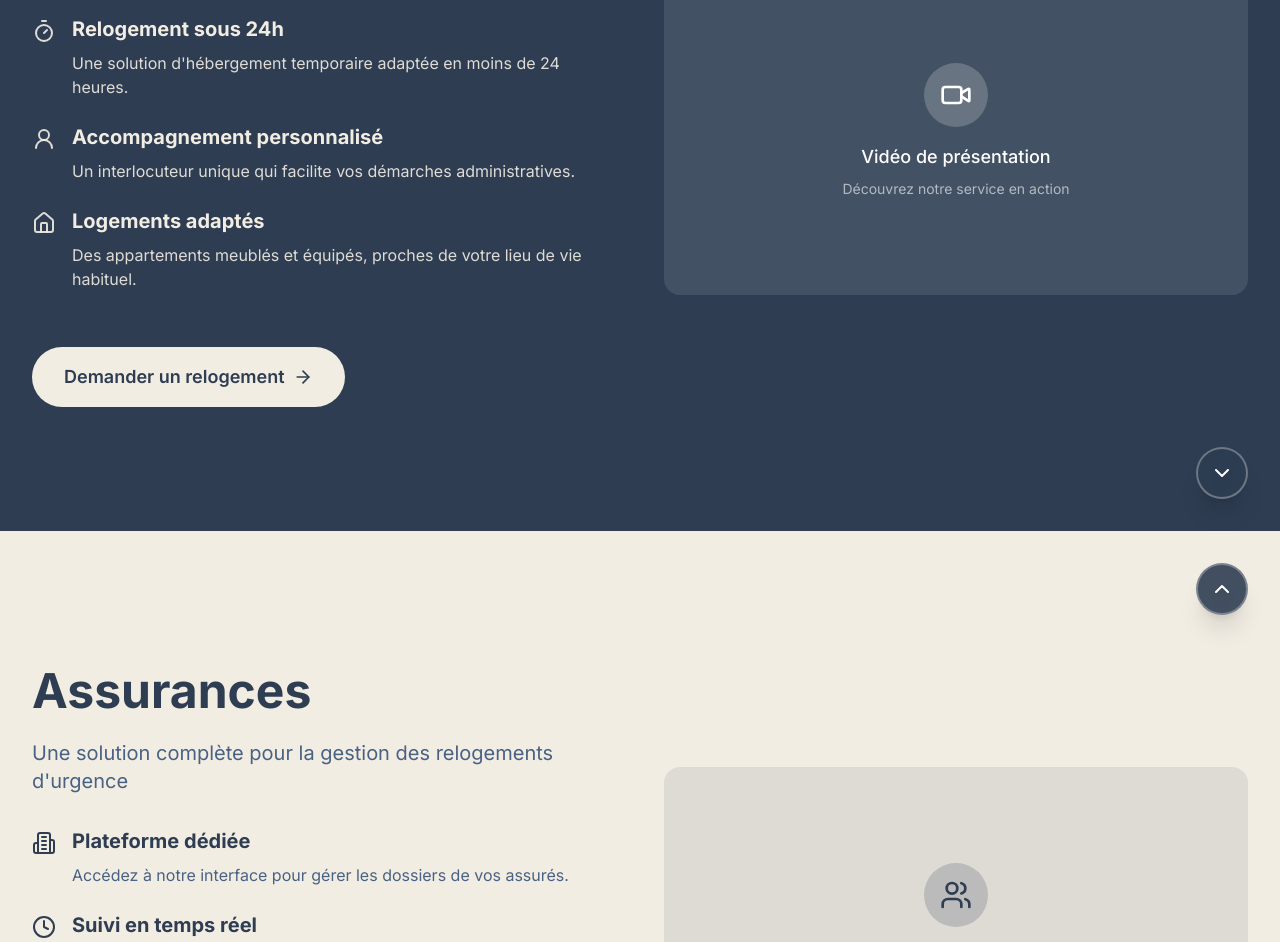
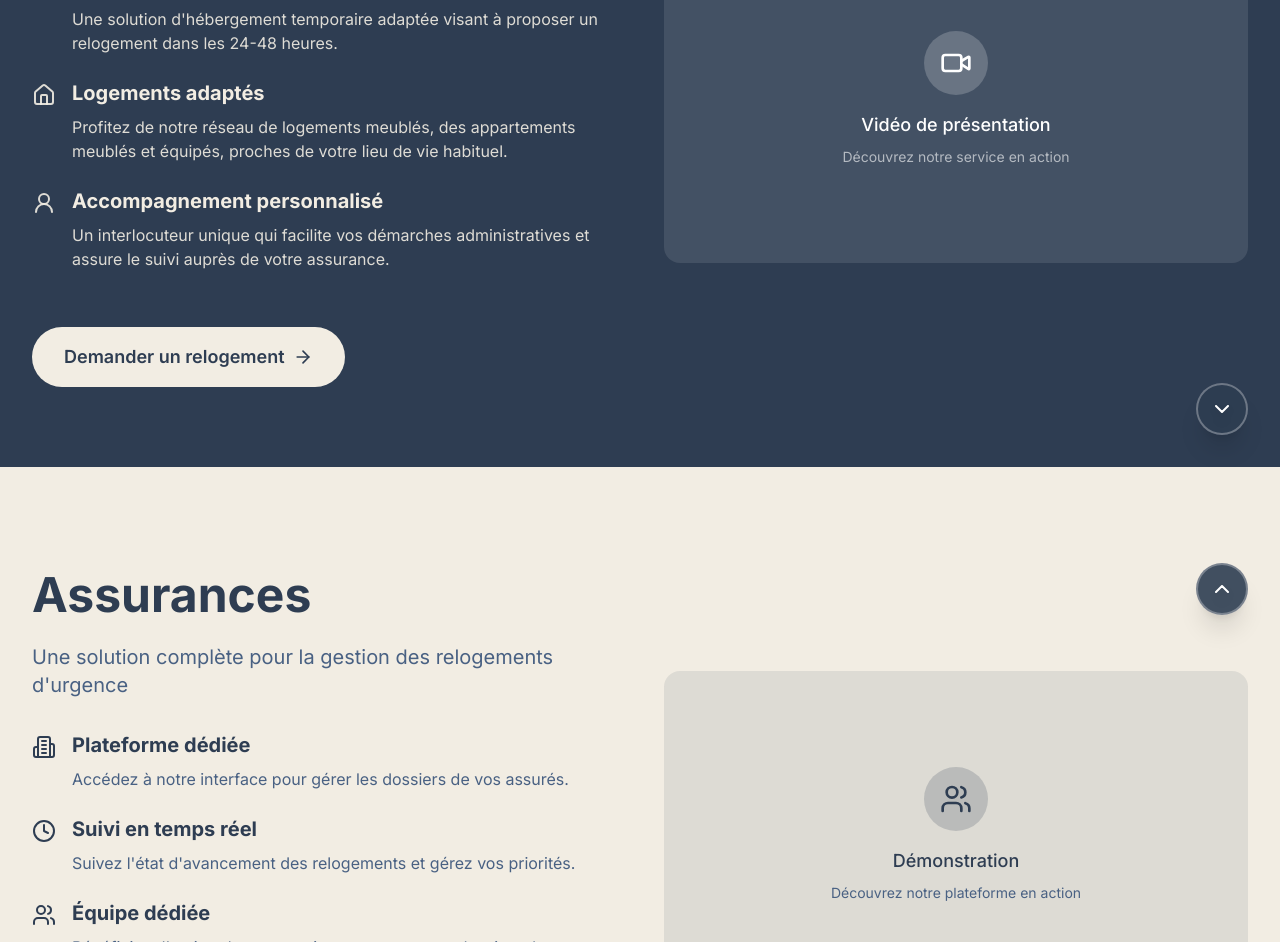
Before and after one commit to valcourgeau/sini, a Next.js app: page / in a window 1280 px wide. Shown: the part 1070-2012 px from the top of the page. Built offline with nearby package versions, Linux system fonts and the light colour scheme.

Commit message:
feat: add fixed header

```diff
--- a/src/app/page.tsx
+++ b/src/app/page.tsx
@@ -87,9 +87,9 @@ export default function HomePage() {
       </section>
 
       {/* Second Section - Blue Background */}
-      <section id="sinistres" className="relative bg-primary min-h-[100vh] flex items-center justify-center text-primary-foreground">
-        <div className="absolute top-8 right-8">
-          <NavigationArrow direction="up" targetId="header" position="top" />
+      <section id="sinistres" className="relative bg-primary min-h-[calc(100vh-4rem)] flex items-center justify-center text-primary-foreground">
+        <div className="absolute top-24 right-8">
+          <NavigationArrow direction="up" targetId="home" position="top" />
         </div>
         <div className="absolute bottom-8 right-8">
           <NavigationArrow direction="down" targetId="assurances" position="bottom" />
@@ -109,9 +109,19 @@ export default function HomePage() {
                 <div className="flex items-start gap-4">
                   <Timer className="h-6 w-6 text-secondary/90 mt-1 flex-shrink-0" />
                   <div>
-                    <h3 className="text-xl font-bold mb-2 text-secondary">Relogement sous 24h</h3>
+                    <h3 className="text-xl font-bold mb-2 text-secondary">Rapidité de relogement</h3>
                     <p className="text-secondary/90">
-                      Une solution d'hébergement temporaire adaptée en moins de 24 heures.
+                      Une solution d'hébergement temporaire adaptée visant à proposer un relogement dans les 24-48 heures.
+                    </p>
+                  </div>
+                </div>
+
+                <div className="flex items-start gap-4">
+                  <Home className="h-6 w-6 text-secondary/90 mt-1 flex-shrink-0" />
+                  <div>
+                    <h3 className="text-xl font-bold mb-2 text-secondary">Logements adaptés</h3>
+                    <p className="text-secondary/90">
+                      Profitez de notre réseau de logements meublés, des appartements meublés et équipés, proches de votre lieu de vie habituel.
                     </p>
                   </div>
                 </div>
@@ -121,17 +131,7 @@ export default function HomePage() {
                   <div>
                     <h3 className="text-xl font-bold mb-2 text-secondary">Accompagnement personnalisé</h3>
                     <p className="text-secondary/90">
-                      Un interlocuteur unique qui facilite vos démarches administratives.
-                    </p>
-                  </div>
-                </div>
-
-                <div className="flex items-start gap-4">
-                  <Home className="h-6 w-6 text-secondary/90 mt-1 flex-shrink-0" />
-                  <div>
-                    <h3 className="text-xl font-bold mb-2 text-secondary">Logements adaptés</h3>
-                    <p className="text-secondary/90">
-                      Des appartements meublés et équipés, proches de votre lieu de vie habituel.
+                      Un interlocuteur unique qui facilite vos démarches administratives et assure le suivi auprès de votre assurance.
                     </p>
                   </div>
                 </div>
@@ -174,8 +174,8 @@ export default function HomePage() {
       </section>
 
       {/* Third Section - Sand Background */}
-      <section id="assurances" className="relative bg-secondary min-h-[100vh] flex items-center justify-center">
-        <div className="absolute top-8 right-8">
+      <section id="assurances" className="relative bg-secondary min-h-[calc(100vh-4rem)] flex items-center justify-center">
+        <div className="absolute top-24 right-8">
           <NavigationArrow direction="up" targetId="sinistres" position="top" />
         </div>
         <div className="absolute bottom-8 right-8">
@@ -250,8 +250,8 @@ export default function HomePage() {
       </section>
 
       {/* Fourth Section - Blue Background */}
-      <section id="hosts" className="relative bg-primary min-h-[100vh] flex items-center justify-center text-primary-foreground">
-        <div className="absolute top-8 right-8">
+      <section id="hosts" className="relative bg-primary min-h-[calc(100vh-4rem)] flex items-center justify-center text-primary-foreground">
+        <div className="absolute top-24 right-8">
           <NavigationArrow direction="up" targetId="assurances" position="top" />
         </div>
 
--- a/src/components/layout/header.tsx
+++ b/src/components/layout/header.tsx
@@ -8,7 +8,10 @@ export function Header() {
   const [isMenuOpen, setIsMenuOpen] = useState(false);
 
   return (
-    <header id="header" className="bg-background border-b border-border">
+    <header
+      id="header"
+      className="sticky top-0 z-50 bg-background/95 backdrop-blur-sm border-b border-border"
+    >
       <div className="container mx-auto px-4 md:px-6">
         <div className="flex h-16 items-center justify-between">
           <div className="flex items-center">
--- a/src/components/ui/navigation-arrow.tsx
+++ b/src/components/ui/navigation-arrow.tsx
@@ -12,9 +12,10 @@ export function NavigationArrow({ direction, targetId, position }: NavigationArr
   const scrollToTarget = () => {
     const element = document.getElementById(targetId);
     if (element) {
+      const headerHeight = 64; // h-16 = 64px
       const targetPosition = element.getBoundingClientRect().top + window.pageYOffset;
       const startPosition = window.pageYOffset;
-      const distance = targetPosition - startPosition;
+      const distance = targetPosition - startPosition - headerHeight;
       const duration = 500; // 500ms instead of the default smooth scroll
       let start: number | null = null;
 
```
